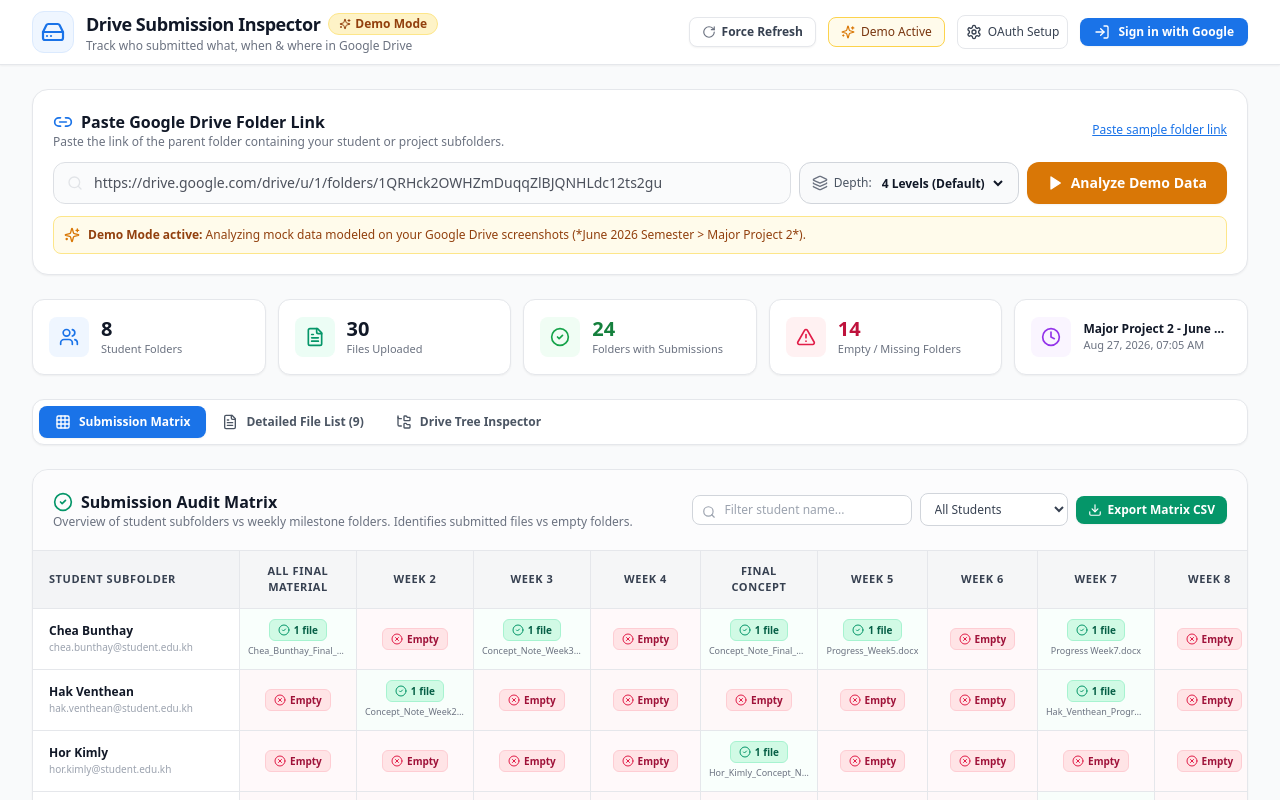
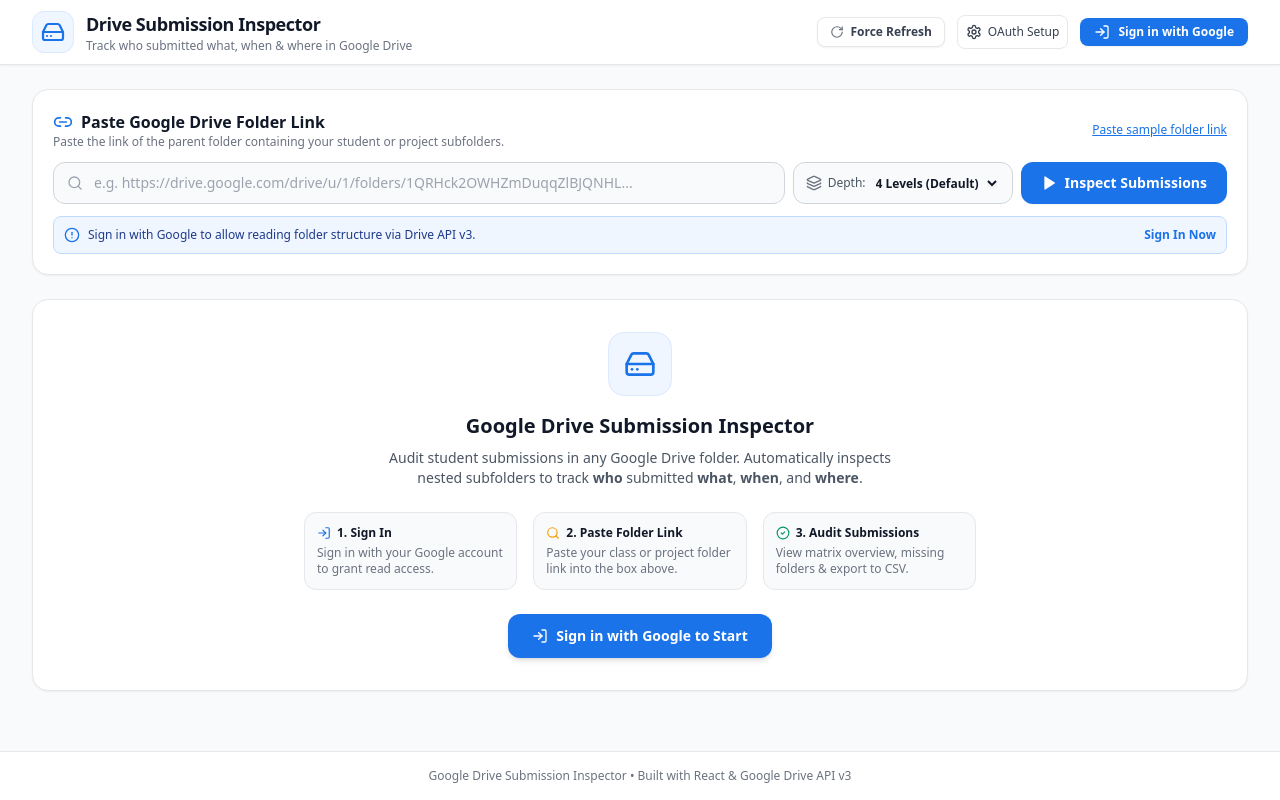
Before and after one commit to ceidaazecas-hash/Check-Drive, a React (Vite) app: page / in a window 1280 px wide. Shown: the top 800 px of the page. Built offline with nearby package versions, Linux system fonts and the light colour scheme; no server answers; the HTML template or start-up script is replaced by a standard one.

Commit message:
Refactor: Remove Demo Mode; dedicated Live Drive Scanner UI

```diff
--- a/src/App.jsx
+++ b/src/App.jsx
@@ -7,11 +7,10 @@
 import FolderTreeView from './components/FolderTreeView';
 import ClientIdModal from './components/ClientIdModal';
 
-import { MOCK_AUDIT_RESULT } from './services/mockDriveData';
 import { initGoogleAuth, requestGoogleLogin, logoutGoogle, getAccessToken, getCurrentUser } from './services/googleAuth';
 import { scanDriveFolder } from './services/driveApi';
 import { extractDriveFolderId } from './utils/driveUrlParser';
-import { Grid, FileText, FolderTree, Sparkles } from 'lucide-react';
+import { Grid, FileText, FolderTree, HardDrive, LogIn, Search, CheckCircle2 } from 'lucide-react';
 
 const DEFAULT_CLIENT_ID = '973292062953-al1790ftopifkv22e04srjunqt0diiks.apps.googleusercontent.com';
 
@@ -24,8 +23,7 @@
   const [user, setUser] = useState(getCurrentUser());
   const [accessToken, setAccessTokenState] = useState(getAccessToken());
 
-  const [isDemoMode, setIsDemoMode] = useState(true);
-  const [driveUrl, setDriveUrl] = useState('https://drive.google.com/drive/u/1/folders/1QRHck2OWHZmDuqqZlBJQNHLdc12ts2gu');
+  const [driveUrl, setDriveUrl] = useState('');
   const [scanDepth, setScanDepth] = useState(4);
 
   const [isScanning, setIsScanning] = useState(false);
@@ -33,12 +31,11 @@
   const [scanError, setScanError] = useState('');
   const [activeTab, setActiveTab] = useState('matrix'); // 'matrix', 'table', 'tree'
 
-  // Current active audit data (starts with demo screenshot data)
-  const [auditData, setAuditData] = useState(MOCK_AUDIT_RESULT);
+  // Current active audit data (starts null until user scans)
+  const [auditData, setAuditData] = useState(null);
 
-  // Initialize Google Auth when Client ID is available
+  // Initialize Google Auth on mount
   useEffect(() => {
-    if (clientId) {
     initGoogleAuth(
       clientId,
       (token, userData) => {
@@ -50,7 +47,6 @@
         setScanError(`Google Auth Error: ${err}`);
       }
     );
-    }
   }, [clientId]);
 
   // Handle saving new Client ID
@@ -65,7 +61,6 @@
 
   // Google Sign In & Sign Out
   const handleGoogleLogin = () => {
-    setIsDemoMode(false);
     if (!clientId) {
       setIsSettingsOpen(true);
       return;
@@ -81,27 +76,13 @@
     logoutGoogle();
     setUser(null);
     setAccessTokenState(null);
+    setAuditData(null);
   };
 
-  // Run Drive Scan (or Demo Scan)
+  // Run Drive Scan
   const handleStartScan = async (folderIdOverride) => {
     setScanError('');
     setIsScanning(true);
-
-    if (isDemoMode) {
-      // Simulate network scanning latency for realistic demo UX
-      setScanProgress('Connecting to Drive folder structure...');
-      await new Promise(r => setTimeout(r, 600));
-      setScanProgress('Traversing student subfolders (Chea Bunthay, Hak Venthean, Hor Kimly...)...');
-      await new Promise(r => setTimeout(r, 700));
-      setScanProgress('Extracting owner details, timestamps & file sizes...');
-      await new Promise(r => setTimeout(r, 500));
-
-      setAuditData(MOCK_AUDIT_RESULT);
-      setIsScanning(false);
-      setScanProgress('');
-      return;
-    }
 
     const folderId = folderIdOverride || extractDriveFolderId(driveUrl);
     if (!folderId) {
@@ -111,8 +92,9 @@
     }
 
     if (!accessToken) {
-      setScanError('Google authentication token missing. Please sign in to Google.');
+      setScanError('Google authentication required. Click "Sign in with Google" to authorize access.');
       setIsScanning(false);
+      handleGoogleLogin();
       return;
     }
 
@@ -123,7 +105,7 @@
       setAuditData(result);
     } catch (err) {
       console.error('Scan Error:', err);
-      setScanError(err.message || 'An error occurred while scanning the Google Drive folder.');
+      setScanError(err.message || 'An error occurred while scanning the Google Drive folder. Please check your folder link and permissions.');
     } finally {
       setIsScanning(false);
       setScanProgress('');
@@ -136,8 +118,6 @@
       {/* Header Navbar */}
       <Navbar
         user={user}
-        isDemoMode={isDemoMode}
-        setIsDemoMode={setIsDemoMode}
         clientId={clientId}
         onOpenSettings={() => setIsSettingsOpen(true)}
         onLogin={handleGoogleLogin}
@@ -158,7 +138,6 @@
           onStartScan={handleStartScan}
           isScanning={isScanning}
           scanProgress={scanProgress}
-          isDemoMode={isDemoMode}
           accessToken={accessToken}
           onLogin={handleGoogleLogin}
         />
@@ -173,6 +152,53 @@
             >
               &times;
             </button>
+          </div>
+        )}
+
+        {/* Welcome Empty State Hero (shown before scanning) */}
+        {!auditData && !isScanning && (
+          <div className="bg-white rounded-2xl border border-gray-200 p-8 text-center shadow-sm my-6">
+            <div className="w-16 h-16 bg-blue-50 text-google-blue rounded-2xl flex items-center justify-center mx-auto mb-4 border border-blue-100">
+              <HardDrive className="w-8 h-8 stroke-[2]" />
+            </div>
+            <h2 className="text-xl font-bold text-gray-900 mb-2">Google Drive Submission Inspector</h2>
+            <p className="text-sm text-gray-600 max-w-lg mx-auto mb-6">
+              Audit student submissions in any Google Drive folder. Automatically inspects nested subfolders to track <strong>who</strong> submitted <strong>what</strong>, <strong>when</strong>, and <strong>where</strong>.
+            </p>
+
+            <div className="grid grid-cols-1 sm:grid-cols-3 gap-4 max-w-2xl mx-auto text-left mb-6">
+              <div className="p-3 bg-gray-50 border border-gray-200 rounded-xl text-xs">
+                <div className="font-bold text-gray-900 mb-1 flex items-center gap-1.5">
+                  <LogIn className="w-3.5 h-3.5 text-google-blue" />
+                  1. Sign In
+                </div>
+                <div className="text-gray-500">Sign in with your Google account to grant read access.</div>
+              </div>
+              <div className="p-3 bg-gray-50 border border-gray-200 rounded-xl text-xs">
+                <div className="font-bold text-gray-900 mb-1 flex items-center gap-1.5">
+                  <Search className="w-3.5 h-3.5 text-amber-500" />
+                  2. Paste Folder Link
+                </div>
+                <div className="text-gray-500">Paste your class or project folder link into the box above.</div>
+              </div>
+              <div className="p-3 bg-gray-50 border border-gray-200 rounded-xl text-xs">
+                <div className="font-bold text-gray-900 mb-1 flex items-center gap-1.5">
+                  <CheckCircle2 className="w-3.5 h-3.5 text-emerald-600" />
+                  3. Audit Submissions
+                </div>
+                <div className="text-gray-500">View matrix overview, missing folders & export to CSV.</div>
+              </div>
+            </div>
+
+            {!accessToken && (
+              <button
+                onClick={handleGoogleLogin}
+                className="px-6 py-3 bg-google-blue hover:bg-google-hover text-white rounded-xl text-sm font-bold shadow-md transition-all inline-flex items-center space-x-2"
+              >
+                <LogIn className="w-4 h-4" />
+                <span>Sign in with Google to Start</span>
+              </button>
+            )}
           </div>
         )}
 
--- a/src/components/DriveUrlInput.jsx
+++ b/src/components/DriveUrlInput.jsx
@@ -1,5 +1,5 @@
 import React, { useState } from 'react';
-import { Search, Link2, Play, Layers, Sparkles, AlertCircle, CheckCircle } from 'lucide-react';
+import { Search, Link2, Play, Layers, AlertCircle } from 'lucide-react';
 import { extractDriveFolderId } from '../utils/driveUrlParser';
 
 export default function DriveUrlInput({
@@ -10,7 +10,6 @@
   onStartScan,
   isScanning,
   scanProgress,
-  isDemoMode,
   accessToken,
   onLogin
 }) {
@@ -20,19 +19,14 @@
     e.preventDefault();
     setErrorMsg('');
 
-    if (isDemoMode) {
-      onStartScan();
-      return;
-    }
-
     if (!accessToken) {
-      setErrorMsg('Please sign in with your Google Account first to scan live Drive folders.');
+      onLogin(); // Prompt login instantly
       return;
     }
 
     const folderId = extractDriveFolderId(driveUrl);
     if (!folderId) {
-      setErrorMsg('Invalid Google Drive folder link or ID. Please check the URL format.');
+      setErrorMsg('Invalid Google Drive folder link or ID. Please paste a valid Drive folder URL.');
       return;
     }
 
@@ -84,10 +78,10 @@
                 setErrorMsg('');
               }}
               placeholder="e.g. https://drive.google.com/drive/u/1/folders/1QRHck2OWHZmDuqqZlBJQNHL..."
-              disabled={isScanning || isDemoMode}
+              disabled={isScanning}
               className={`w-full pl-10 pr-4 py-2.5 bg-gray-50 border rounded-xl text-xs sm:text-sm text-gray-900 focus:bg-white focus:ring-2 focus:ring-google-blue focus:border-google-blue transition-colors ${
                 errorMsg ? 'border-red-400 focus:ring-red-400' : 'border-gray-300'
-              } ${isDemoMode ? 'opacity-75 bg-amber-50/50' : ''}`}
+              }`}
             />
           </div>
 
@@ -115,8 +109,6 @@
             className={`px-5 py-2.5 rounded-xl font-bold text-xs sm:text-sm text-white flex items-center justify-center space-x-2 shadow-sm transition-all whitespace-nowrap ${
               isScanning
                 ? 'bg-google-blue/70 cursor-wait'
-                : isDemoMode
-                ? 'bg-amber-600 hover:bg-amber-700 focus:ring-amber-500'
                 : 'bg-google-blue hover:bg-google-hover focus:ring-google-blue'
             }`}
           >
@@ -131,25 +123,15 @@
             ) : (
               <>
                 <Play className="w-4 h-4 fill-white" />
-                <span>{isDemoMode ? 'Analyze Demo Data' : 'Inspect Submissions'}</span>
+                <span>Inspect Submissions</span>
               </>
             )}
           </button>
 
         </div>
 
-        {/* Demo Mode notification */}
-        {isDemoMode && (
-          <div className="flex items-center space-x-2 text-xs text-amber-800 bg-amber-50 border border-amber-200 rounded-lg p-2.5">
-            <Sparkles className="w-4 h-4 text-amber-600 flex-shrink-0" />
-            <span>
-              <strong>Demo Mode active:</strong> Analyzing mock data modeled on your Google Drive screenshots (*June 2026 Semester &gt; Major Project 2*).
-            </span>
-          </div>
-        )}
-
         {/* Live login required notification */}
-        {!isDemoMode && !accessToken && (
+        {!accessToken && (
           <div className="flex items-center justify-between text-xs text-blue-900 bg-blue-50 border border-blue-200 rounded-lg p-2.5">
             <div className="flex items-center space-x-2">
               <AlertCircle className="w-4 h-4 text-google-blue flex-shrink-0" />
--- a/src/components/Navbar.jsx
+++ b/src/components/Navbar.jsx
@@ -1,10 +1,8 @@
 import React from 'react';
-import { HardDrive, Settings, LogIn, LogOut, Sparkles, ShieldAlert, RotateCw } from 'lucide-react';
+import { HardDrive, Settings, LogIn, LogOut, ShieldAlert, RotateCw } from 'lucide-react';
 
 export default function Navbar({
   user,
-  isDemoMode,
-  setIsDemoMode,
   clientId,
   onOpenSettings,
   onLogin,
@@ -23,14 +21,7 @@
               <HardDrive className="w-6 h-6 stroke-[2.2]" />
             </div>
             <div>
-              <div className="flex items-center space-x-2">
-                <h1 className="text-lg font-bold text-gray-900 tracking-tight">Drive Submission Inspector</h1>
-                {isDemoMode && (
-                  <span className="inline-flex items-center px-2.5 py-0.5 rounded-full text-xs font-semibold bg-amber-100 text-amber-800 border border-amber-200">
-                    <Sparkles className="w-3 h-3 mr-1" /> Demo Mode
-                  </span>
-                )}
-              </div>
+              <h1 className="text-lg font-bold text-gray-900 tracking-tight">Drive Submission Inspector</h1>
               <p className="text-xs text-gray-500 hidden sm:block">Track who submitted what, when & where in Google Drive</p>
             </div>
           </div>
@@ -52,21 +43,6 @@
               <RotateCw className={`w-3.5 h-3.5 mr-1.5 ${isScanning ? 'animate-spin text-google-blue' : 'text-gray-500'}`} />
               <span className="hidden sm:inline">{isScanning ? 'Refreshing...' : 'Force Refresh'}</span>
               <span className="sm:hidden">{isScanning ? '...' : 'Refresh'}</span>
-            </button>
-
-            {/* Demo Mode Toggle */}
-            <button
-              onClick={() => setIsDemoMode(!isDemoMode)}
-              className={`inline-flex items-center px-3 py-1.5 rounded-lg text-xs font-medium transition-all ${
-                isDemoMode
-                  ? 'bg-amber-50 text-amber-900 border border-amber-300 hover:bg-amber-100'
-                  : 'bg-gray-100 text-gray-700 border border-gray-200 hover:bg-gray-200'
-              }`}
-              title="Toggle Demo Mode with pre-loaded dataset from screenshots"
-            >
-              <Sparkles className="w-3.5 h-3.5 mr-1.5 text-amber-600" />
-              <span className="hidden md:inline">{isDemoMode ? 'Demo Active' : 'Switch to Demo'}</span>
-              <span className="md:hidden">Demo</span>
             </button>
 
             {/* Client ID Settings Button */}
```
Lines whose indentation alone changed are shown as unchanged.
